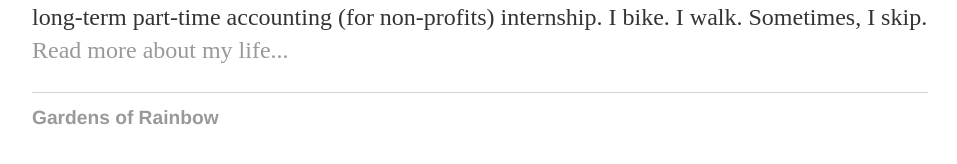
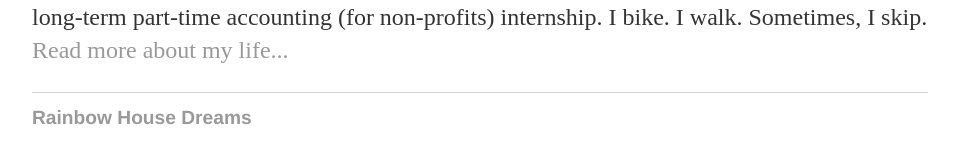
Before and after one commit to aniola/aniola.github.io, a Jekyll site: the page built from index.html, in a window 1280 px wide. Shown: the part 246-410 px from the top of the page, without its empty margins (160-1117 px from the left). Built offline with Jekyll 4.4.1, drawn with Linux system fonts in a browser that asks for light colours.

Commit message:
update link

```diff
--- a/_layouts/default.html
+++ b/_layouts/default.html
@@ -18,7 +18,7 @@
 		<footer>
     		<ul>
         		<!-- <li><a href="mailto:aniola@gmail.com">email</a></li> -->
-        		<li><a href="https://gardensofrainbow.home.blog">Gardens of Rainbow</a></li>
+        		<li><a href="https://RainbowHouseDreams.com">Rainbow House Dreams</a></li>
 			</ul>
 		</footer>
 	</body>
```
